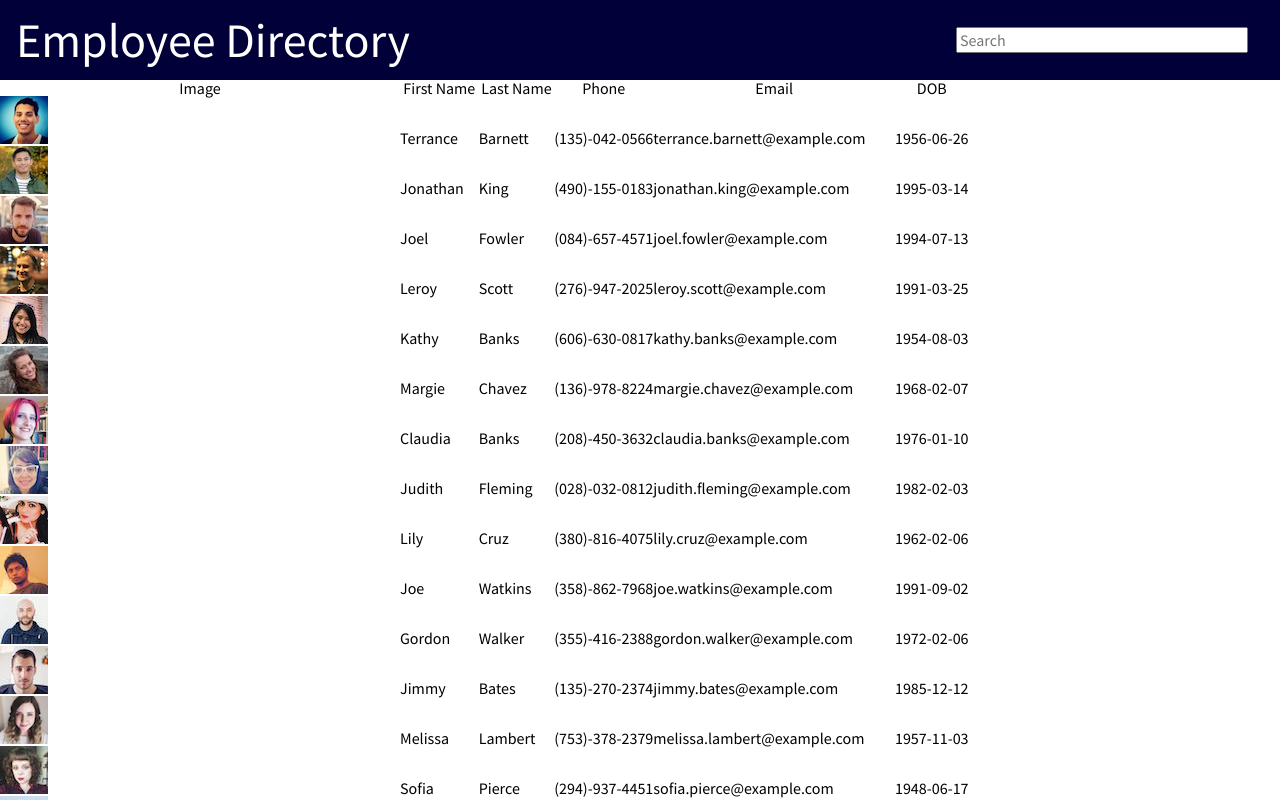
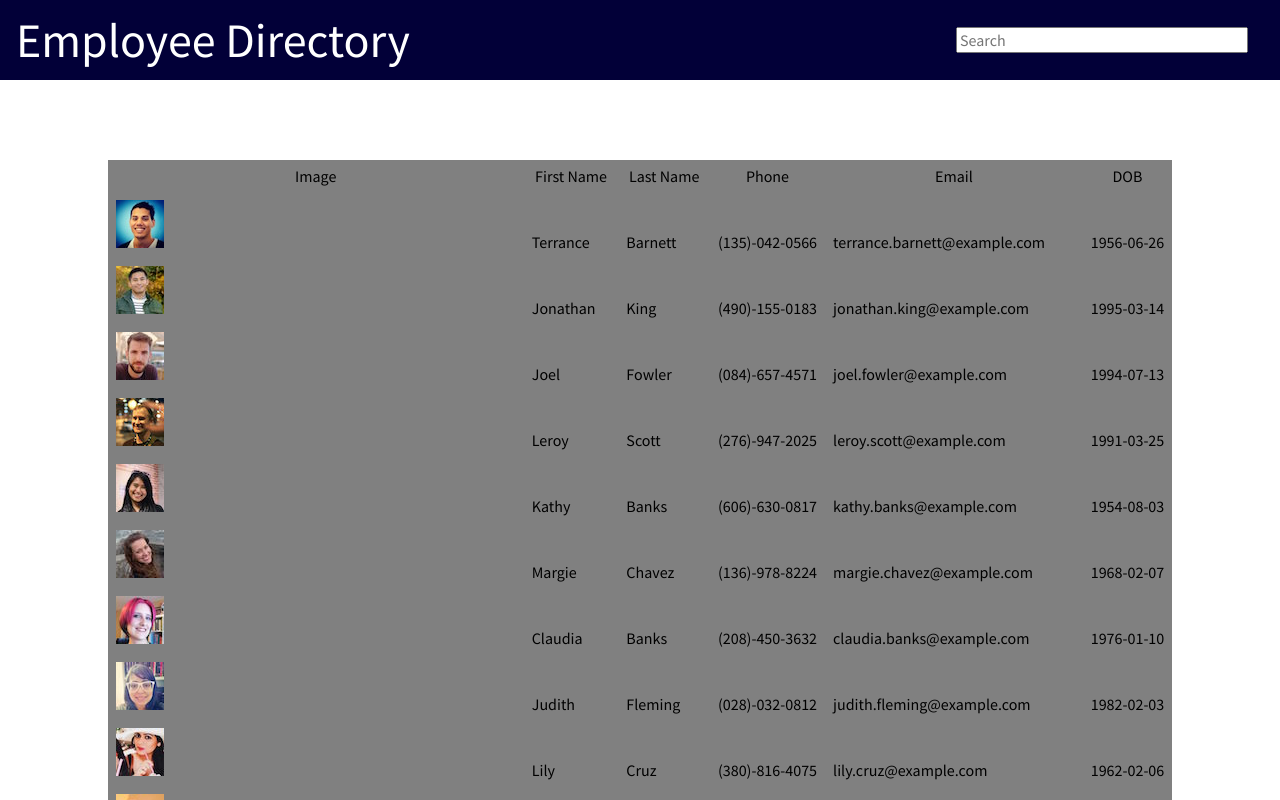
Before and after one commit to SierraChapman/employee-directory, a React (Create React App) app: page / in a window 1280 px wide. Shown: the top 800 px of the page. Built offline with nearby package versions, Linux system fonts and the light colour scheme.

Commit message:
style table spacing

```diff
--- a/src/components/Table/index.js
+++ b/src/components/Table/index.js
@@ -5,6 +5,7 @@ import "./style.css";
 function Table(props) {
 
   return (
+    <div className="table-container">
       <table>
         <thead>
           <tr>
@@ -17,6 +18,7 @@ function Table(props) {
           })}
         </tbody>
       </table>
+    </div>
   );
 }
 
--- a/src/components/Table/style.css
+++ b/src/components/Table/style.css
@@ -0,0 +1,13 @@
+.table-container {
+    margin: 5rem 2rem;
+}
+
+table {
+    margin: 0 auto;
+
+    background-color: gray;
+}
+
+td, th {
+    padding: 0.5rem;
+}
```
Lines whose indentation alone changed are shown as unchanged.
